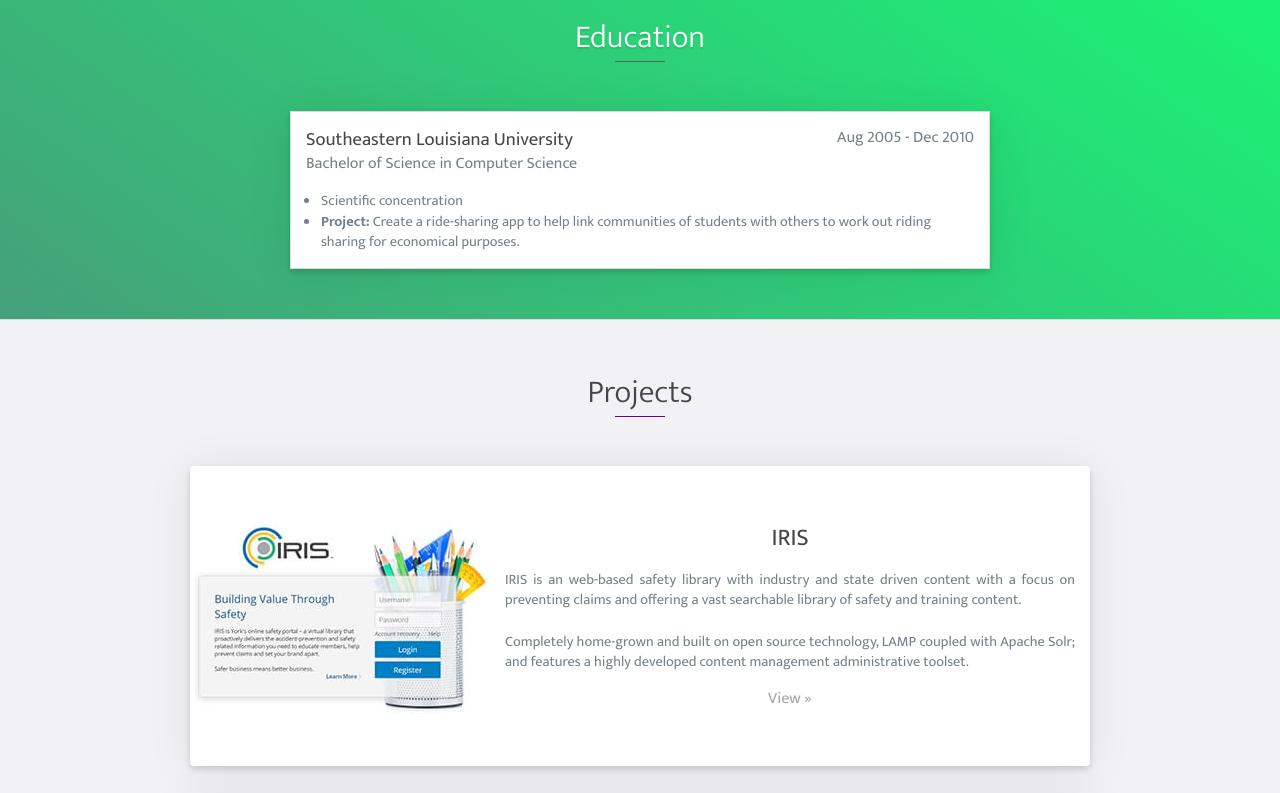
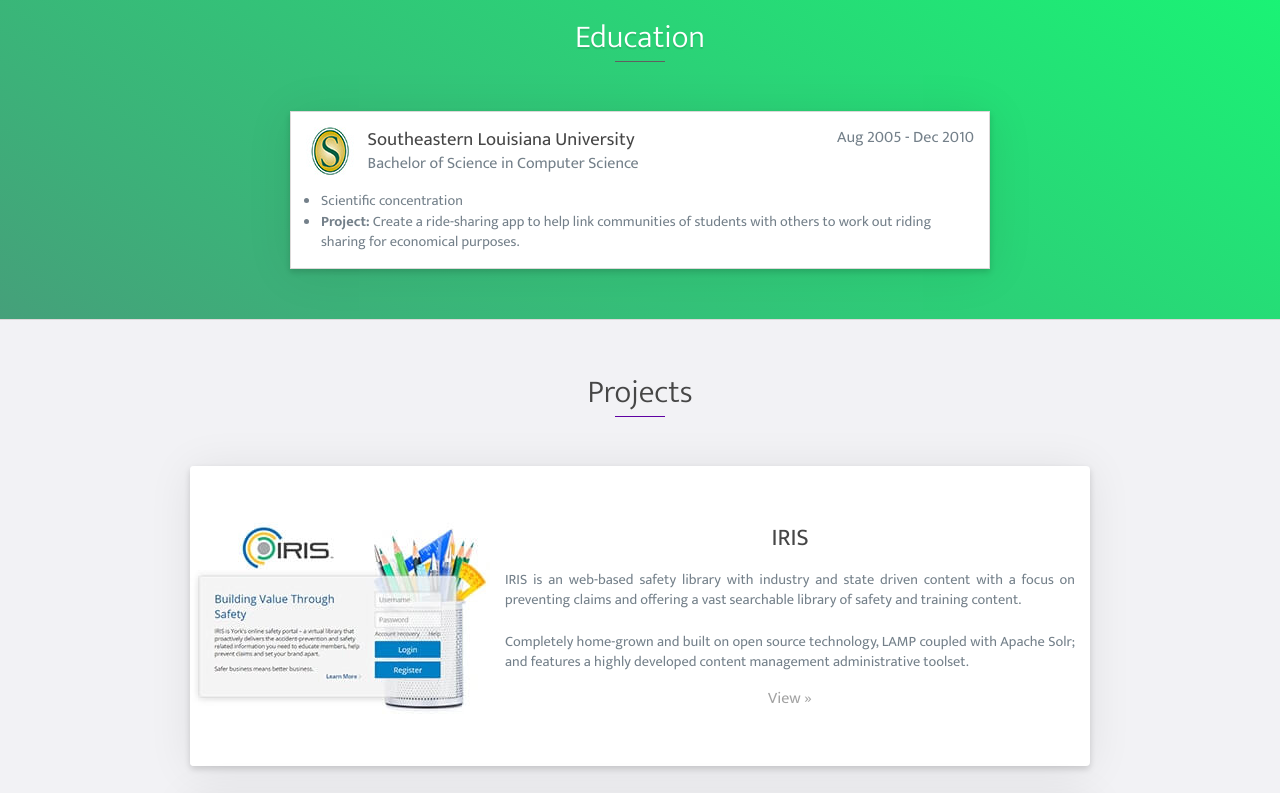
Before and after one commit to jamespsterling/jamespsterling.github.io, a website: page index.html in a window 1280 px wide. Shown: the part 2640-3433 px from the top of the page. Drawn offline with nearby package versions, Linux system fonts and the light colour scheme; some packages are replaced by stand-ins of ours.

Commit message:
add selu image and css tweaks

```diff
--- a/index.html
+++ b/index.html
@@ -158,9 +158,14 @@
     <div id="education">
         <h2 class="heading">Education</h2>
         <div class="education-block shadow-large">
-            <h3>Southeastern Louisiana University</h3>
+            <div class="education-header">
+                <img data-src="images/selu.jpg" class="lazy" width="48" height="48" />
+                <div class="education-text-header">
+                    <h3>Southeastern Louisiana University</h3>
+                    <h4>Bachelor of Science in Computer Science</h4>
+                </div>
+            </div>
             <span class="education-date">Aug 2005 - Dec 2010</span>
-            <h4>Bachelor of Science in Computer Science</h4>
             <p>
               <ul>
                 <li>Scientific concentration</li>
@@ -170,7 +175,6 @@
             </p>
         </div>
         <!-- End .education-block -->
-
     </div>
     <!-- End #education -->
 
@@ -382,6 +386,8 @@
             <li>Apache Solr</li>
             <li>Windows Server</li>
             <li>IIS</li>
+            <li>Octopus Deploy</li>
+            <li>TeamCity</li>
         </ul>
     </div>
     <!-- End #skills -->
--- a/scss/styles.scss
+++ b/scss/styles.scss
@@ -643,6 +643,20 @@ footer {
     ul {
         padding: 0 0 0 15px;
     }
+
+    .education-header {
+        display: inline-block;
+
+        img {
+            height: 48px;
+        }
+
+        .education-text-header {
+            display: inline-block;
+            vertical-align: top;
+            padding-left: 10px;
+        }
+    }
 }
 
 /*
```
Also changed, not shown: css/styles.css, images/selu.jpg (added).
